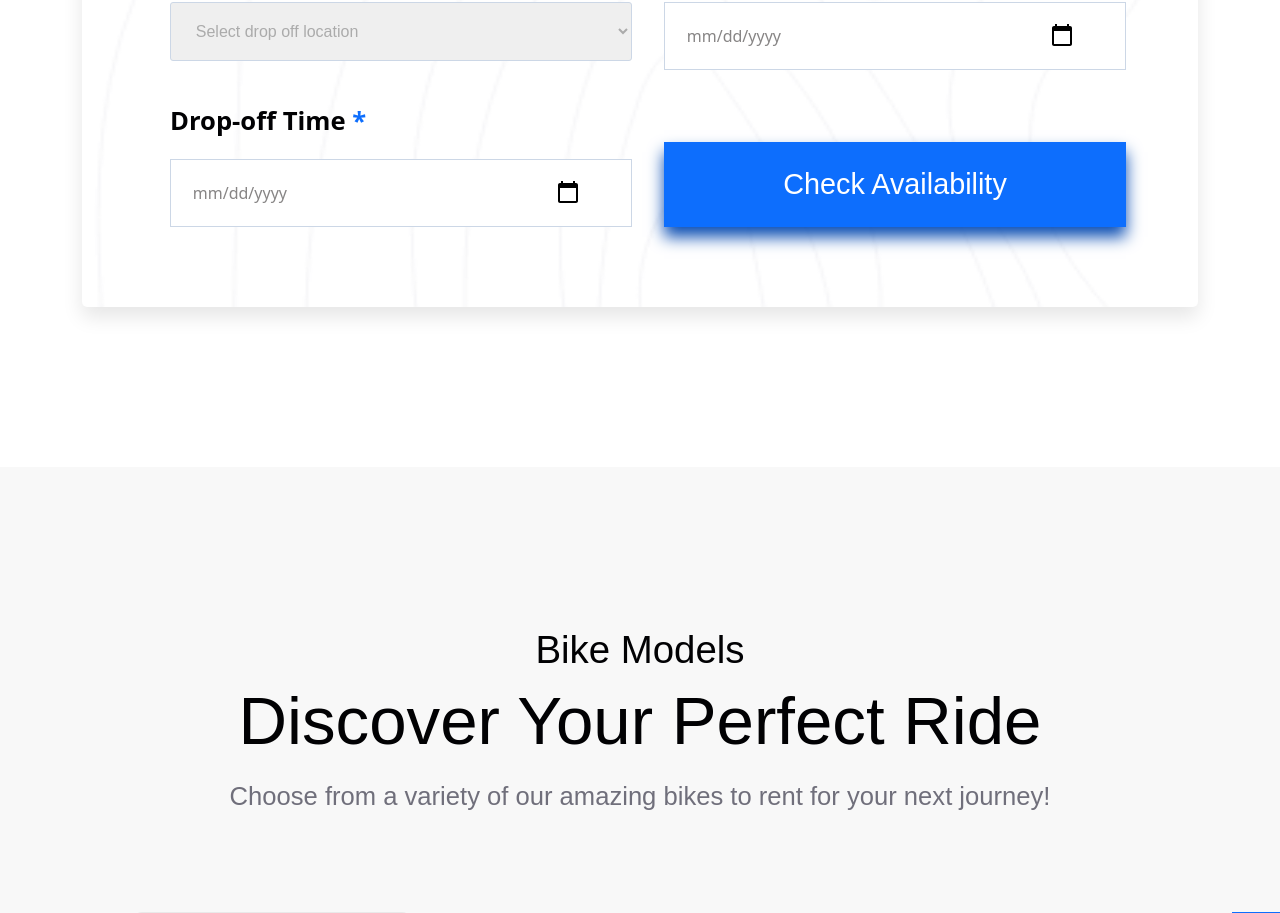
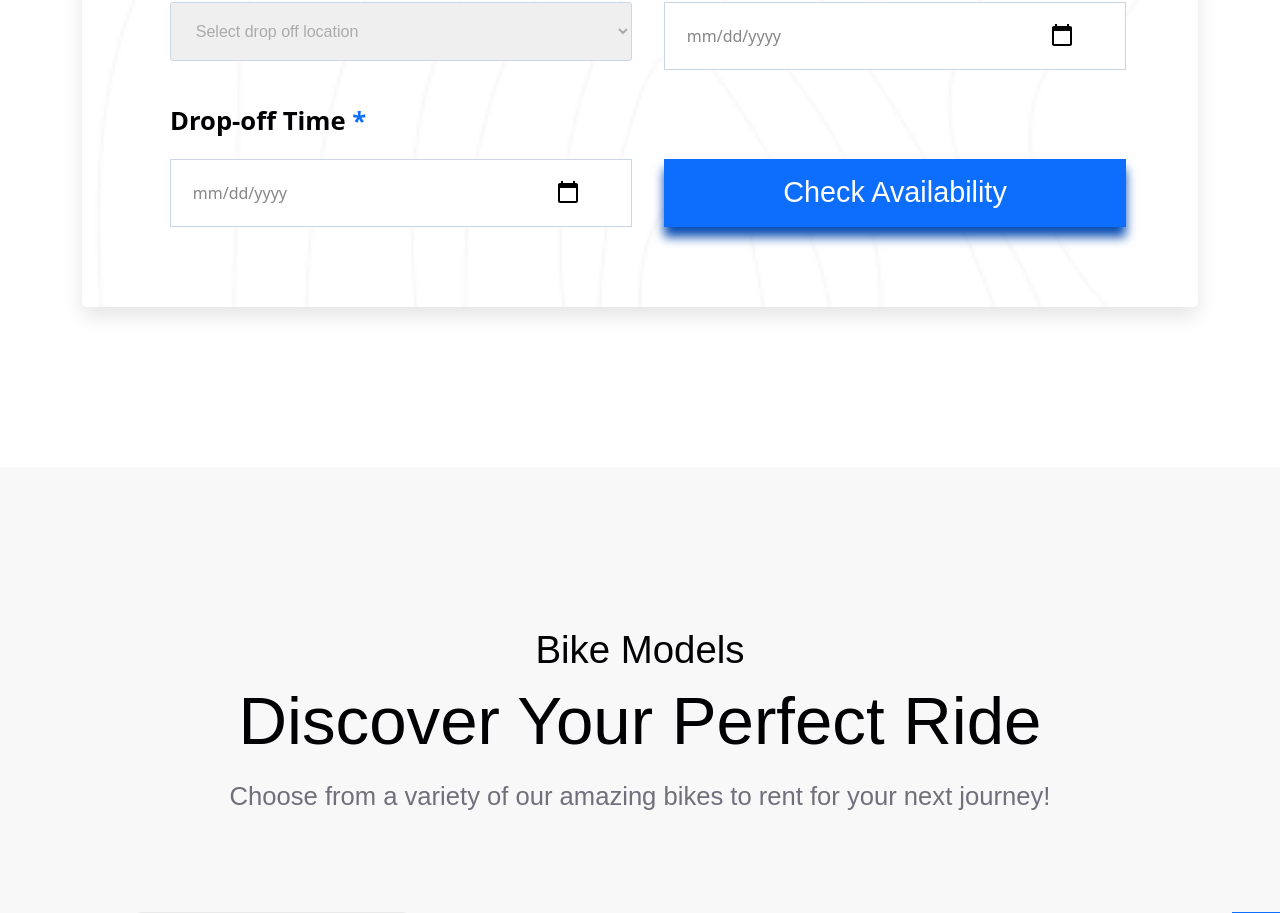
Before and after one commit to PabloAzadian/BikeRental, a React (Create React App) app: page / in a window 1280 px wide. Shown: the part 1278-2191 px from the top of the page. Built offline with nearby package versions, Linux system fonts and the light colour scheme.

Commit message:
Changed styling

```diff
--- a/src/Components/BookBike/BookBike.css
+++ b/src/Components/BookBike/BookBike.css
@@ -181,7 +181,7 @@
 
 
   .book-content__box button {
-    padding: 1.3rem 1.3rem;
+    padding: 12px 12px;
     height: -moz-fit-content;
     height: fit-content;
     align-self: self-end;
@@ -191,12 +191,12 @@
     font-weight: 500;
     color: white;
     background-color: #0d6efd;
-    box-shadow: 0 10px 15px #0b4eb3;
+    box-shadow: 0 10px 10px #0b4eb3;
     cursor: pointer;
     transition: all 0.3s;
   }
   .book-content__box button:hover {
-    box-shadow: 0 10px 15px #04193a;;
+    box-shadow: 0 10px 12px #04193a;;
   }
 
   .error-message {
```
